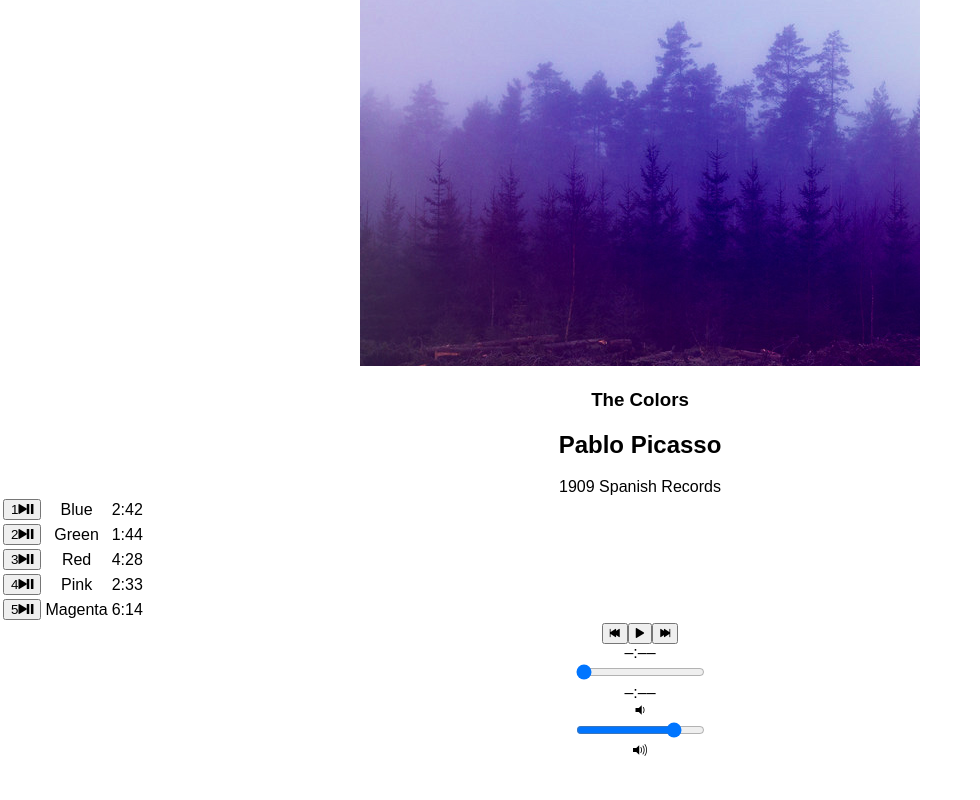
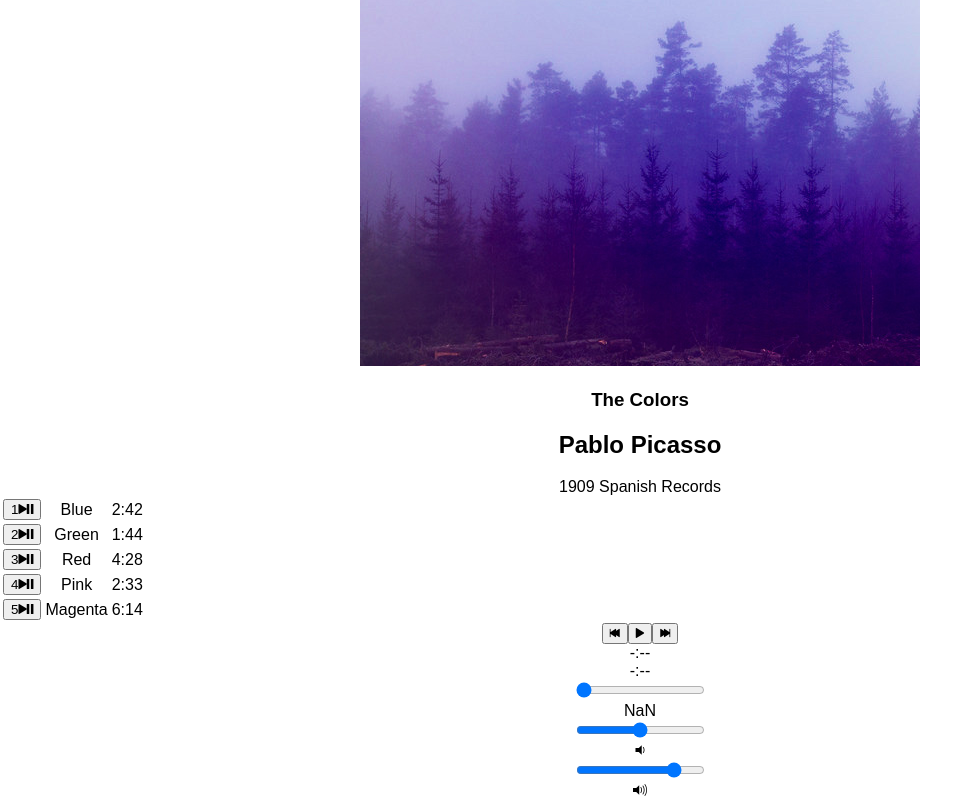
Before and after one commit to Babakasaurusrex/Bloc-Jams-React, a React (Create React App) app: page /album/the-colors in a window 1280 px wide. Shown: the part 292-1092 px from the top of the page, without its empty margins (0-980 px from the left). Before the commit the page ends 1052 px from the top, so only its background shows below. Built offline with nearby package versions, Linux system fonts and the light colour scheme.

Commit message:
updated playerbar.js

```diff
--- a/src/components/PlayerBar.js
+++ b/src/components/PlayerBar.js
@@ -16,11 +16,29 @@ import React, { Component } from 'react';
            </button>
          </section>
          <section id="time-control">
-           <div className="current-time">–:––</div>
-           <input type="range" className="seek-bar" value="0" />
-           <div className="total-time">–:––</div>
+         <div className="current-time text-left">{this.props.formatTime(this.props.currentTime)}</div>
+         <div className="total-time text-right">{this.props.formatTime(this.props.duration)}</div>
+           <input
+             type="range"
+             className="seek-bar"
+             value={(this.props.currentTime / this.props.duration) || 0}
+             max="1"
+             min="0"
+             step="0.01"
+             onChange={this.props.handleTimeChange}
+           />
+           <div className="total-time">{this.props.duration}</div>
          </section>
          <section id="volume-control">
+         <input
+                    type="range"
+                    className="seek-bar"
+                    value={this.props.volume}
+                    max="1"
+                    min="0"
+                    step="0.001"
+                    onChange={this.props.handleVolumeChange}
+                  />
            <div className="icon ion-volume-low"></div>
            <input type="range" className="seek-bar" value="80" />
            <div className="icon ion-volume-high"></div>
```
